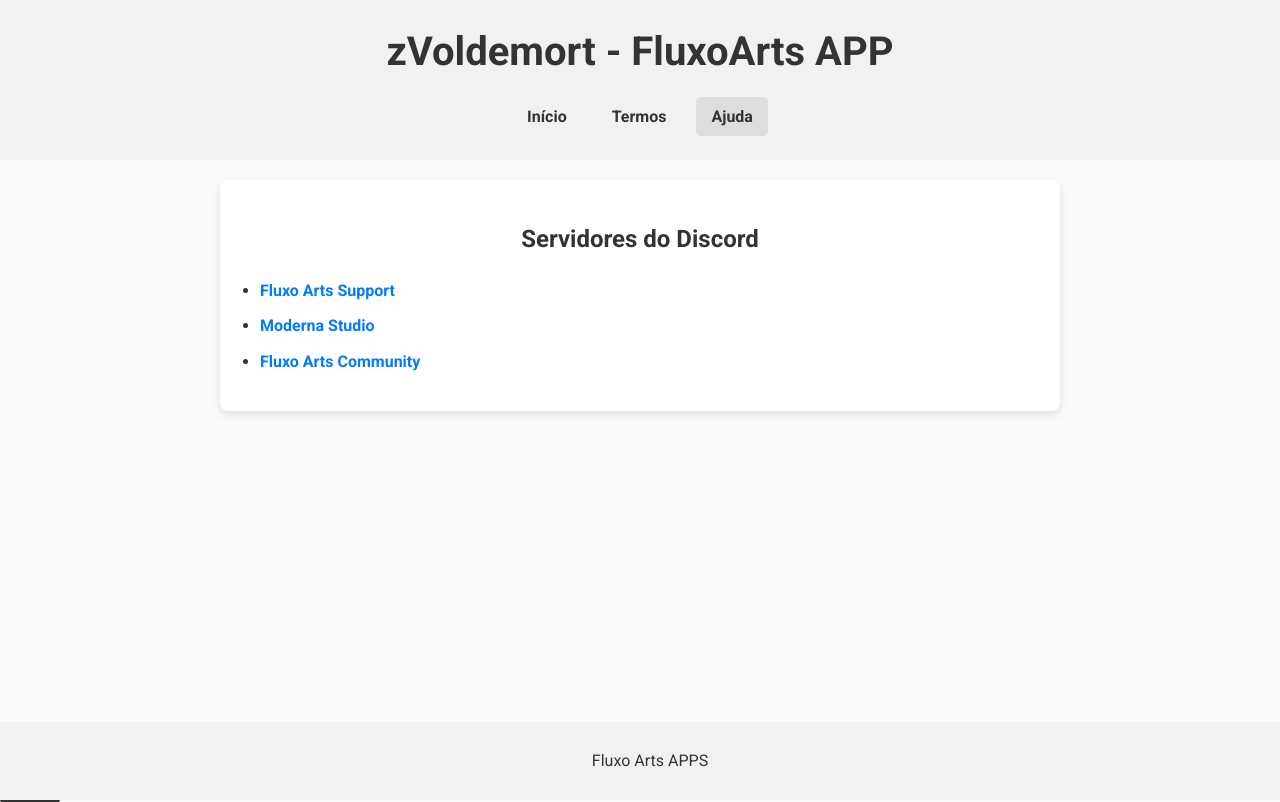
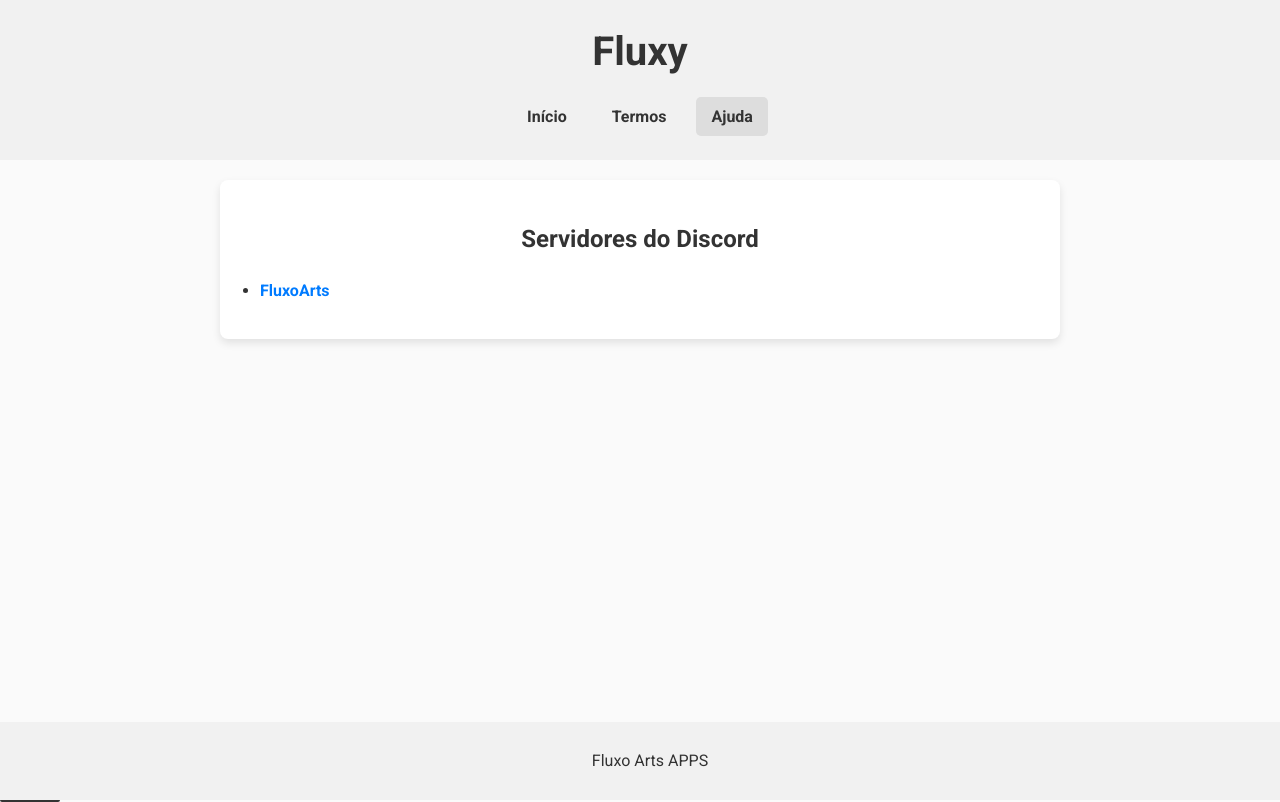
Before and after one commit to Ipxzfoxy/FluxoArts-APP, a website: page ajuda.html in a window 1280 px wide. Drawn offline with Linux system fonts and the light colour scheme.

Commit message:
Update ajuda.html

```diff
--- a/ajuda.html
+++ b/ajuda.html
@@ -3,14 +3,14 @@
 <head>
     <meta charset="UTF-8">
     <meta name="viewport" content="width=device-width, initial-scale=1.0">
-    <title>Ajuda - Fluxo Arts</title>
+    <title>Ajuda - FluxoArts</title>
     <link rel="stylesheet" href="style.css">
     <link href="https://fonts.googleapis.com/css2?family=Roboto:wght@300;400;700&family=Material+Icons&display=swap" rel="stylesheet">
 </head>
 <body>
 
 <header>
-    <h1>zVoldemort - FluxoArts APP</h1>
+    <h1>Fluxy</h1>
     <nav>
         <ul>
             <li><a href="index.html">Início</a></li>
@@ -24,9 +24,8 @@
 <section id="ajuda" class="container">
     <h2>Servidores do Discord</h2>
     <ul>
-        <li><a href="https://discord.gg/WA9SnYsbbq" target="_blank">Fluxo Arts Support</a></li>
-        <li><a href="https://discord.gg/socialclub" target="_blank">Moderna Studio</a></li>
-        <li><a href="https://discord.gg/h2KBb4wA" target="_blank">Fluxo Arts Community</a></li>
+        <li><a href="https://discord.gg/WA9SnYsbbq" target="_blank">FluxoArts</a></li>
+
     </ul>
 </section>
 
```
